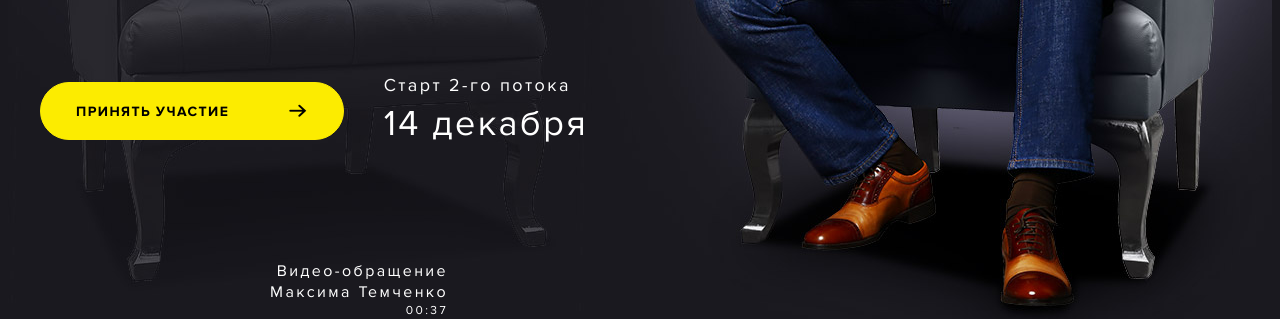
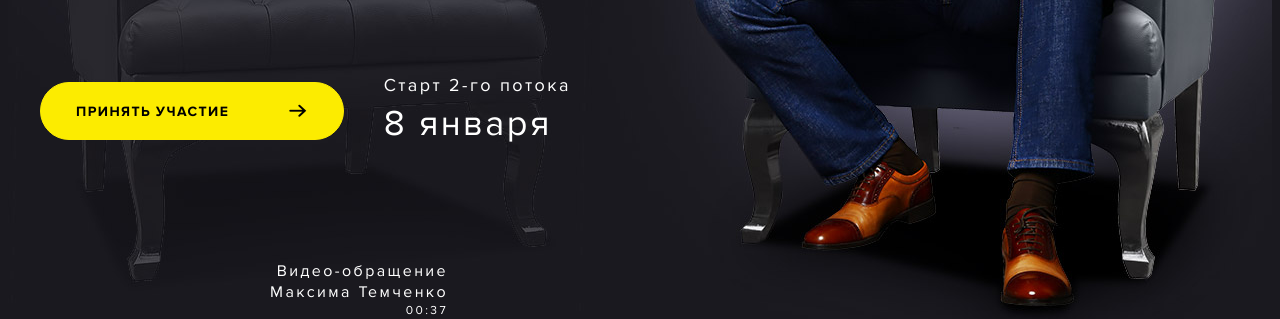
Before and after one commit to BulatSa/finperegruz, a PHP site: page / in a window 1280 px wide. Shown: the part 728-1047 px from the top of the page. Run offline with PHP 8.4, Linux system fonts and the light colour scheme; style sheets or scripts are compiled from the project's sources; some libraries are stand-ins or nearby versions; some web fonts are replaced.

Commit message:
some fix

```diff
--- a/index.php
+++ b/index.php
@@ -42,7 +42,7 @@
 					</div>
 					<div class="header__info-contact">
 						<a href="#" class="btn fancy" data-src="#modal-order">Принять участие<i class="i-right"></i></a>
-						<p><span>Старт 2-го потока</span>14 декабря</p>
+						<p><span>Старт 2-го потока</span>8 января</p>
 					</div>
 
 					<div class="header__video header__video--tablet">
```
